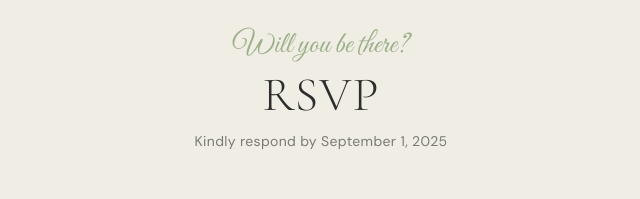
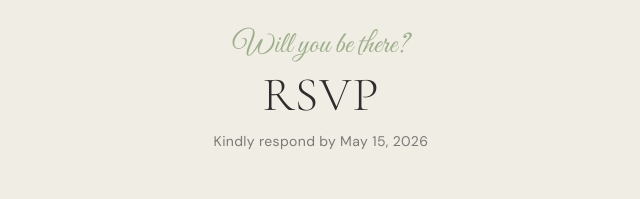
Before and after one commit to Oluwanifemiiii/meet-the-Thompsons, a React (Vite) app: page / in a window 1280 px wide. Shown: the part 3760-3959 px from the top of the page, without its empty margins (319-959 px from the left). Built offline with nearby package versions, Linux system fonts and the light colour scheme; no server answers; the database is empty.

Commit message:
update RSVP deadline to May 15, 2026

```diff
--- a/src/app/components/RSVPSection.tsx
+++ b/src/app/components/RSVPSection.tsx
@@ -139,7 +139,7 @@ export function RSVPSection() {
           RSVP
         </h2>
         <p className="font-['DM_Sans'] text-sm text-[#2D2D2D]/60 mt-3 tracking-wide">
-          Kindly respond by September 1, 2025
+          Kindly respond by May 15, 2026
         </p>
       </div>
 
```
